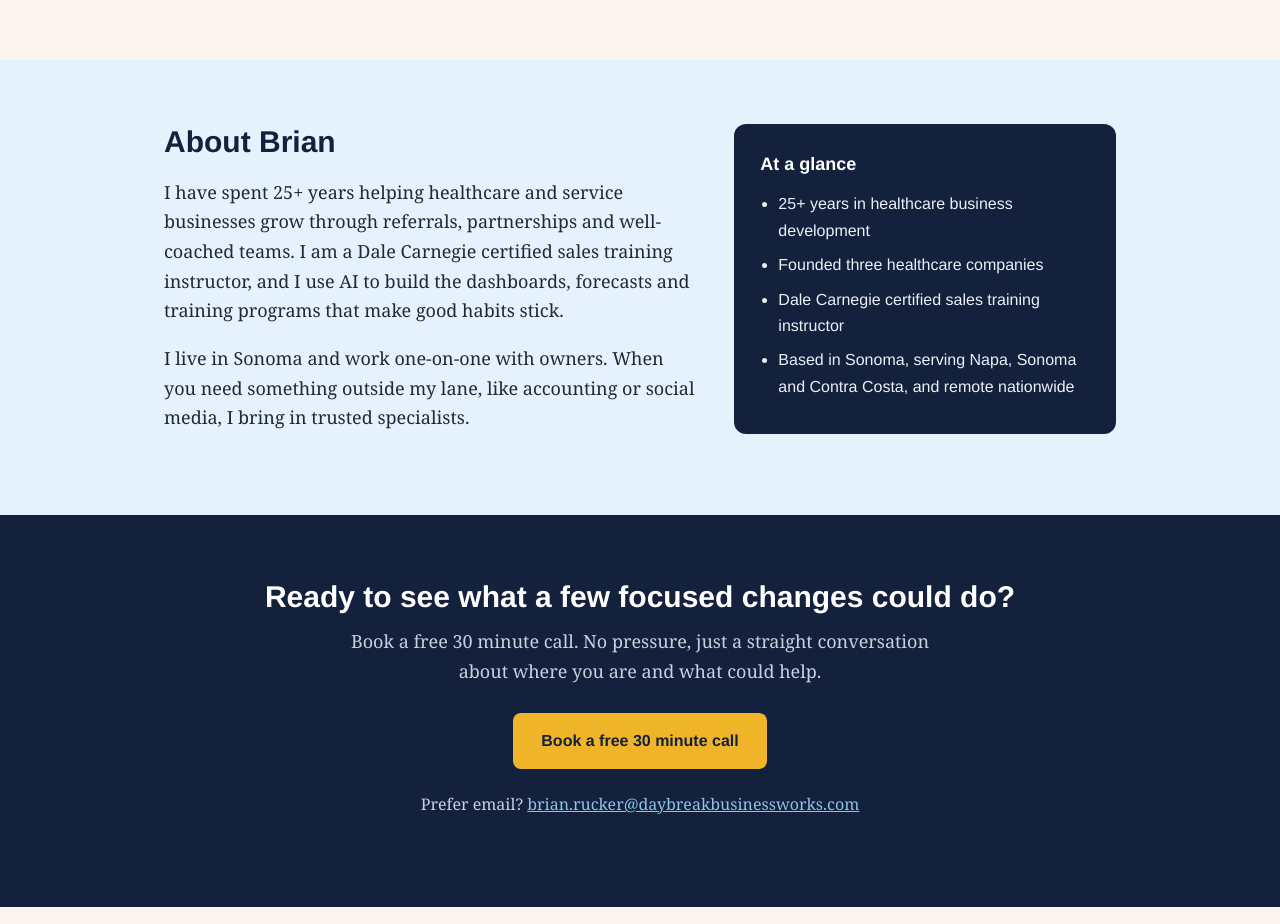
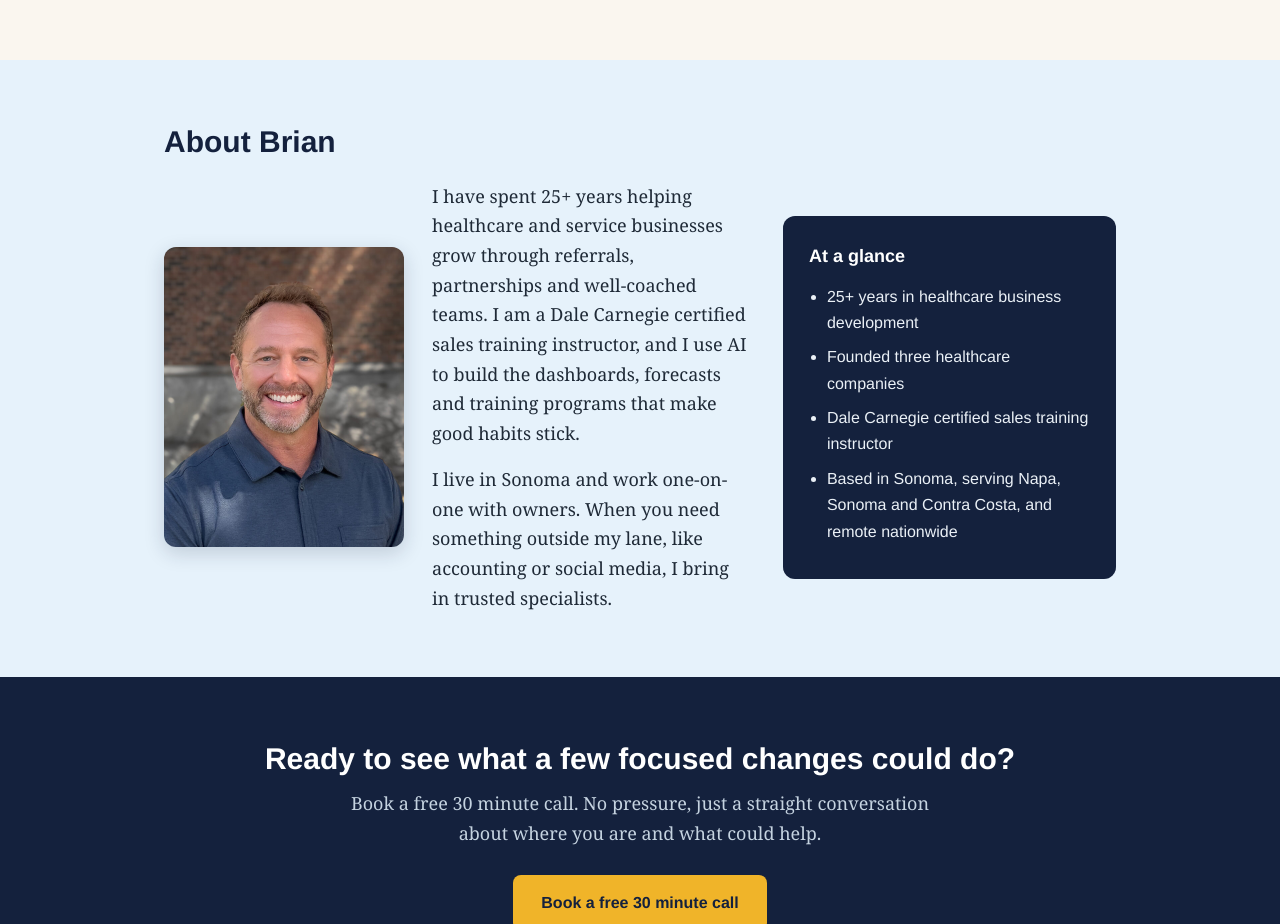
Before and after one commit to Rekcur/daybreak-site, a plain HTML site: page index.html in a window 1280 px wide. Shown: the part 3240-4164 px from the top of the page. Drawn offline with Linux system fonts and the light colour scheme.

Commit message:
Add files via upload

```diff
--- a/index.html
+++ b/index.html
@@ -64,7 +64,13 @@
   .res{background:var(--card);border:1px solid var(--line);border-left:4px solid var(--sky);border-radius:10px;padding:20px 22px}
   .res strong{font-family:"Helvetica Neue",Arial,sans-serif;color:var(--deep);display:block;margin-bottom:4px}
   .res span{color:var(--muted);font-size:17px}
-  .about{display:grid;grid-template-columns:1.4fr 1fr;gap:36px;align-items:start}
+  .about{display:grid;grid-template-columns:1.75fr 1fr;gap:36px;align-items:center;margin-top:22px}
+  .bio{display:flex;align-items:center;gap:28px}
+  .bio-text{flex:1;min-width:0}
+  .headshot{flex:none;width:240px;height:300px;object-fit:cover;object-position:center top;border-radius:12px;box-shadow:0 6px 20px rgba(20,33,61,.18)}
+  .bio p{margin:0 0 16px}
+  .bio p:first-child{margin-top:0}
+  .bio p:last-child{margin-bottom:0}
   .creds{background:var(--deep);color:#eaf0f6;border-radius:12px;padding:26px;font-family:"Helvetica Neue",Arial,sans-serif;font-size:16px}
   .creds h3{margin:0 0 12px;color:#fff;font-size:18px}
   .creds ul{margin:0;padding-left:18px}
@@ -74,7 +80,7 @@
   .cta p{max-width:600px;margin:0 auto 26px;color:#c5d3e0}
   .cta a.mail{color:var(--sky)}
   footer{padding:30px 0;color:var(--muted);font-size:15px;text-align:center}
-  @media (max-width:760px){nav a:not(.navbtn){display:none}.about{grid-template-columns:1fr}.btn.alt{margin:12px 0 0}.rung{grid-template-columns:1fr}}
+  @media (max-width:760px){nav a:not(.navbtn){display:none}.about{grid-template-columns:1fr;align-items:start}.bio{display:block}.headshot{display:block;width:100%;height:auto;aspect-ratio:4/5;margin:0 0 28px;object-position:center top}.btn.alt{margin:12px 0 0}.rung{grid-template-columns:1fr}}
 </style>
 </head>
 <body id="top">
@@ -204,11 +210,15 @@
   </section>
 
   <section id="about" class="mist">
-    <div class="wrap about">
-      <div>
+    <div class="wrap">
       <h2>About Brian</h2>
+      <div class="about">
+        <div class="bio">
+          <img class="headshot" src="brian-rucker-headshot.jpg" alt="Brian Rucker, founder of Daybreak Business Works" width="190" height="238">
+          <div class="bio-text">
           <p>I have spent 25+ years helping healthcare and service businesses grow through referrals, partnerships and well-coached teams. I am a Dale Carnegie certified sales training instructor, and I use AI to build the dashboards, forecasts and training programs that make good habits stick.</p>
           <p>I live in Sonoma and work one-on-one with owners. When you need something outside my lane, like accounting or social media, I bring in trusted specialists.</p>
+          </div>
         </div>
         <div class="creds">
           <h3>At a glance</h3>
@@ -218,6 +228,7 @@
             <li>Dale Carnegie certified sales training instructor</li>
             <li>Based in Sonoma, serving Napa, Sonoma and Contra Costa, and remote nationwide</li>
           </ul>
+        </div>
       </div>
     </div>
   </section>
```
Also changed, not shown: brian-rucker-headshot.jpg (added). Lines whose indentation alone changed are shown as unchanged.
